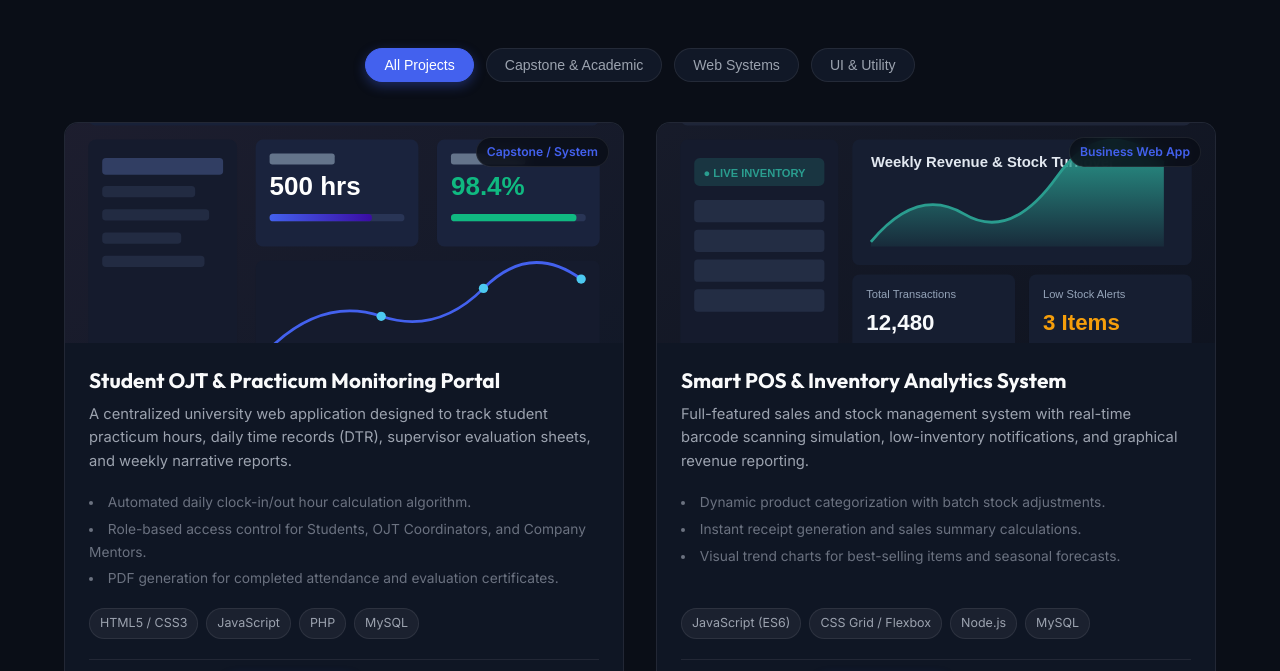
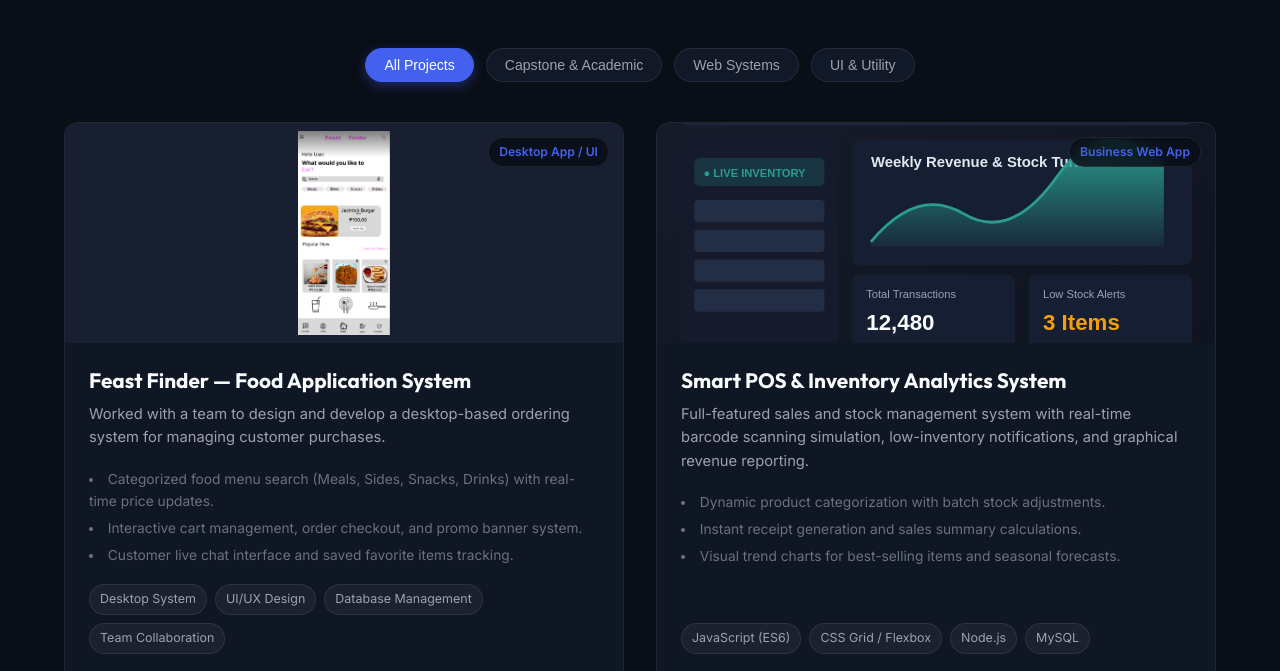
Before and after one commit to princejohnbundalan1-debug/Portfolio, a plain HTML site: page index.html in a window 1280 px wide. Shown: the part 3716-4387 px from the top of the page. Drawn offline with Linux system fonts and the light colour scheme.

Commit message:
Update Project 1 to Feast Finder Food Application System with screenshot

```diff
--- a/index.html
+++ b/index.html
@@ -514,31 +514,31 @@
 
         <!-- Projects Grid -->
         <div class="projects-grid">
-          <!-- Project 1: OJT Management System -->
-          <article class="project-card" data-category="capstone web">
-            <div class="project-img-wrapper">
-              <img src="assets/projects/ojt_tracker.svg" alt="Student Internship & OJT Monitoring System">
-              <span class="project-badge">Capstone / System</span>
+          <!-- Project 1: Feast Finder Food Ordering System -->
+          <article class="project-card" data-category="capstone ui web">
+            <div class="project-img-wrapper" style="display: flex; justify-content: center; align-items: center; background: #181f30;">
+              <img src="assets/projects/feast_finder.png" alt="Feast Finder - Food Application System" style="object-fit: contain; height: 100%; padding: 8px;">
+              <span class="project-badge">Desktop App / UI</span>
             </div>
             <div class="project-content">
-              <h3 class="project-title">Student OJT &amp; Practicum Monitoring Portal</h3>
+              <h3 class="project-title">Feast Finder — Food Application System</h3>
               <p class="project-desc">
-                A centralized university web application designed to track student practicum hours, daily time records (DTR), supervisor evaluation sheets, and weekly narrative reports.
+                Worked with a team to design and develop a desktop-based ordering system for managing customer purchases.
               </p>
               <ul class="project-highlights">
-                <li>Automated daily clock-in/out hour calculation algorithm.</li>
-                <li>Role-based access control for Students, OJT Coordinators, and Company Mentors.</li>
-                <li>PDF generation for completed attendance and evaluation certificates.</li>
+                <li>Categorized food menu search (Meals, Sides, Snacks, Drinks) with real-time price updates.</li>
+                <li>Interactive cart management, order checkout, and promo banner system.</li>
+                <li>Customer live chat interface and saved favorite items tracking.</li>
               </ul>
               <div class="project-tech">
-                <span class="tech-tag">HTML5 / CSS3</span>
-                <span class="tech-tag">JavaScript</span>
-                <span class="tech-tag">PHP</span>
-                <span class="tech-tag">MySQL</span>
+                <span class="tech-tag">Desktop System</span>
+                <span class="tech-tag">UI/UX Design</span>
+                <span class="tech-tag">Database Management</span>
+                <span class="tech-tag">Team Collaboration</span>
               </div>
               <div class="project-links">
                 <a href="#contact" class="btn btn-outline btn-sm"><i class="fa-brands fa-github"></i> View Repo</a>
-                <a href="#contact" class="btn btn-primary btn-sm"><i class="fa-solid fa-arrow-up-right-from-square"></i> Live Demo</a>
+                <a href="#contact" class="btn btn-primary btn-sm"><i class="fa-solid fa-arrow-up-right-from-square"></i> Details</a>
               </div>
             </div>
           </article>
```
Also changed, not shown: assets/projects/feast_finder.png (added).
